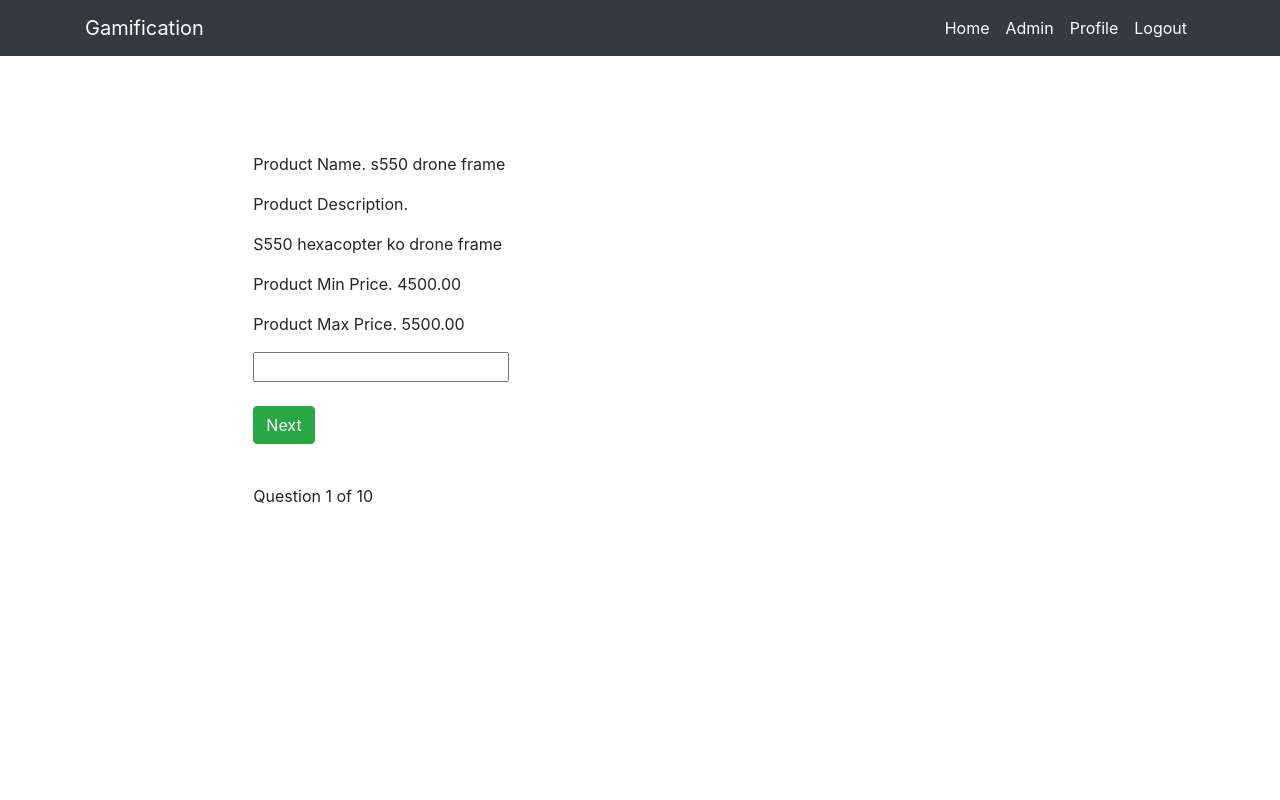
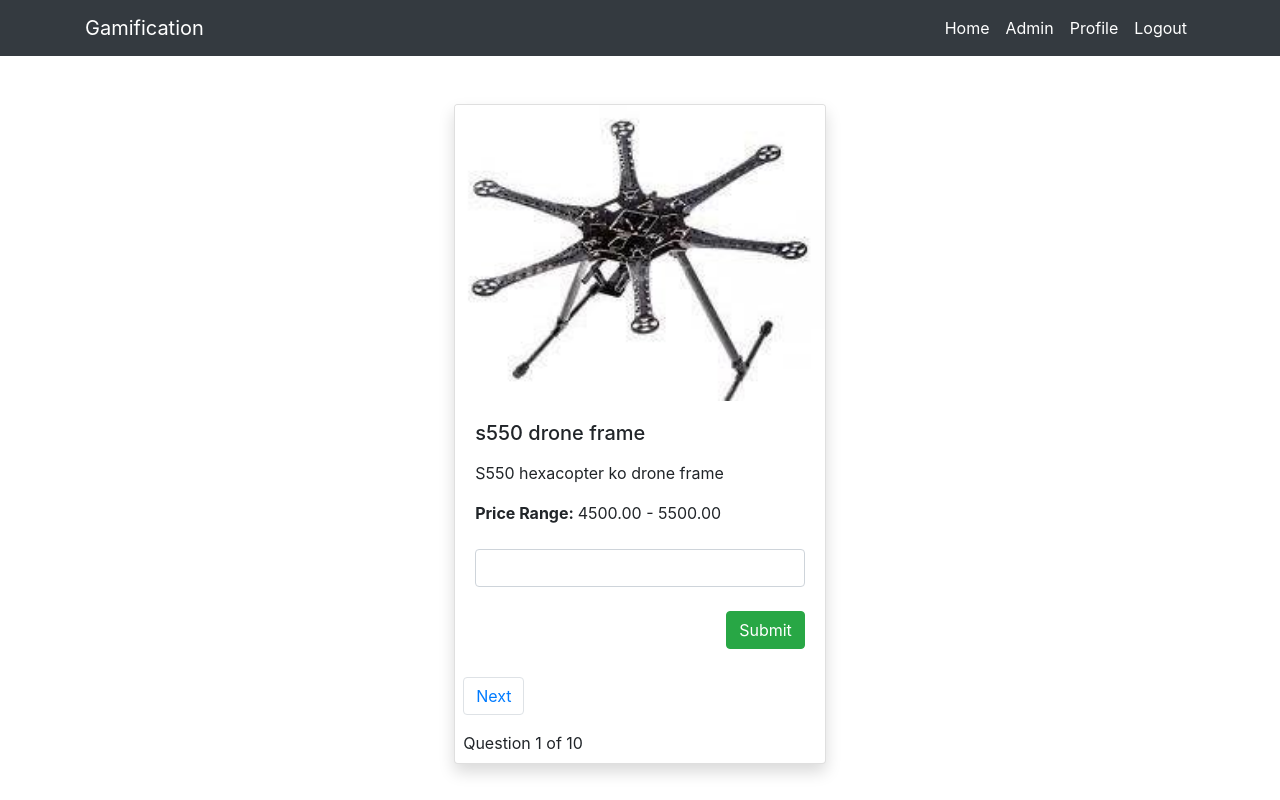
Before and after one commit to ccir41/gamification, a Django app: page /game/7/ in a window 1280 px wide. Run offline with Django 4.2, Linux system fonts and the light colour scheme; a user stored in the database is signed in; data comes from the database, SQL or seed files in the repository; both versions use the stored data as it was after the commit; some libraries are stand-ins or nearby versions.

Commit message:
card view of the quiz

```diff
--- a/core/views.py
+++ b/core/views.py
@@ -58,10 +58,11 @@ def take_quiz(request, quiz_id):
         user_answer = request.POST.get('user_answer')
         user_response.response[f'{question_id}'] = user_answer
         user_response.save()
-        response_data = {}
-        response_data['result'] = 'Response recorded!'
-        return HttpResponse(
-            json.dumps(response_data),
-            content_type="application/json"
-        )
-        # return HttpResponseRedirect(request.session['previous_page'])
+        # response_data = {}
+        # response_data['result'] = 'Response recorded!'
+        # return HttpResponse(
+        #     json.dumps(response_data),
+        #     content_type="application/json"
+        # )
+        # messages.success(request, 'Response recorded!')
+        return HttpResponseRedirect(request.session['previous_page'])
--- a/templates/game.html
+++ b/templates/game.html
@@ -4,51 +4,54 @@
 
 
 {% block content %}
-    <div class="container mt-5 pt-5">
+    <div class="container mt-2">
+        <div class="row">
+            <div class="offset-md-3 col-md-6">
                 {% for question in page_obj %}
+                <div class="card shadow mb-2">
+                    <img src="{{question.image.url}}" class="card-img-top img-fluid" alt="{{question.name}}">
+                    <div class="card-body">
                         <form action="." method="post" id="quiz-form">
                             {% csrf_token %}
-                <p>Product Name. {{question.name}}</p>
-                <p>Product Description. {{question.description|safe}}</p>
-                <p>Product Min Price. {{question.min_price}}</p>
-                <p>Product Max Price. {{question.max_price}}</p>
-                <input type="hidden" name="question_id" id="question_id" value="{{question.id}}">
-                <input type="number" name="user_answer" id="user_answer" value="">
-                <br />
-                <button class="btn btn-success my-4" type="submit" id="formsubmit">Next</button>
+                            <h5 class="card-title">{{question.name}}</h5>
+                            <p class="card-text">{{question.description|safe}}</p>
+                            <span><strong>Price Range: </strong></span><span>{{question.min_price}} - {{question.max_price}}</span>
+                            <br/>
+                            <input type="hidden" name="question_id" id="question_id" value="{{question.id}}"><br/>
+                            <input class="form-control" type="number" name="user_answer" id="user_answer" value="">
+                            <br/>
+                            <button class="btn btn-success float-right" type="submit">Submit</button>
                         </form>
-        {% endfor %}
                     </div>
-
-<div class="container">
-  <div class="pagination-btns">
-    <ol class="pagination align-right mr-auto">
+                    <div class="pagination-btns p-2">
+                        <ol class="pagination text-center">
                         {% if page_obj.has_next %}
                             <li class="page-item">
-            <a class="page-link btn btn-success nav-buttons my-2 d-none" href="?page={{ page_obj.next_page_number }}" id="nextPageLink">Next</a>
+                                <a class="page-link btn btn-success nav-buttons" href="?page={{ page_obj.next_page_number }}" id="nextPageLink">Next</a>
                             </li>
                         {% else %}
                             <li class="page-item">
-            <button class="btn btn-danger nav-buttons my-2">Finish</button>
+                                <button class="btn btn-danger nav-buttons">Finish</button>
                             </li>
                         {% endif %}
                         </ol>
                         Question {{page_obj.number}} of {{page_obj.paginator.num_pages}}
                     </div>
                 </div>
-
+                {% endfor %}
+            </div>
+        </div>
+    </div>
 {% endblock content %}
 
+{% comment %}
 {% block extra_js %}
 <script>
     $('#quiz-form').on('submit', function(event){
         event.preventDefault();
         create_post();
+        $('#nextPageLink').trigger('click');
     });
-
-    function callNextPage() {
-        $("#quiz-form").trigger('click');
-    }
 
     function create_post() {
         $.ajax({
@@ -60,7 +63,6 @@
             },
             // handle a successful response
             success : function(json) {
-                callNextPage();
                 console.log("success"); // another sanity check
             },
             // handle a non-successful response
@@ -70,4 +72,4 @@
         });
     };
 </script>
-{% endblock extra_js %}
+{% endblock extra_js %} {% endcomment %}
```
Also changed, not shown: db.sqlite3. Lines whose indentation alone changed are shown as unchanged.
